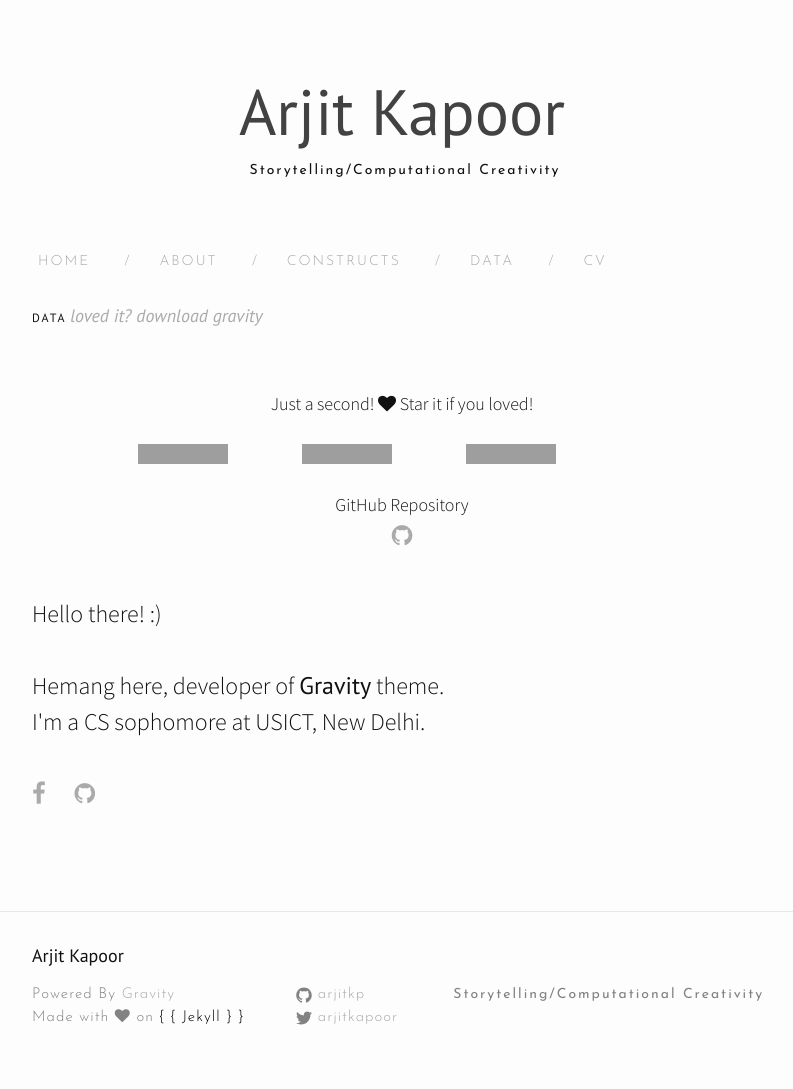
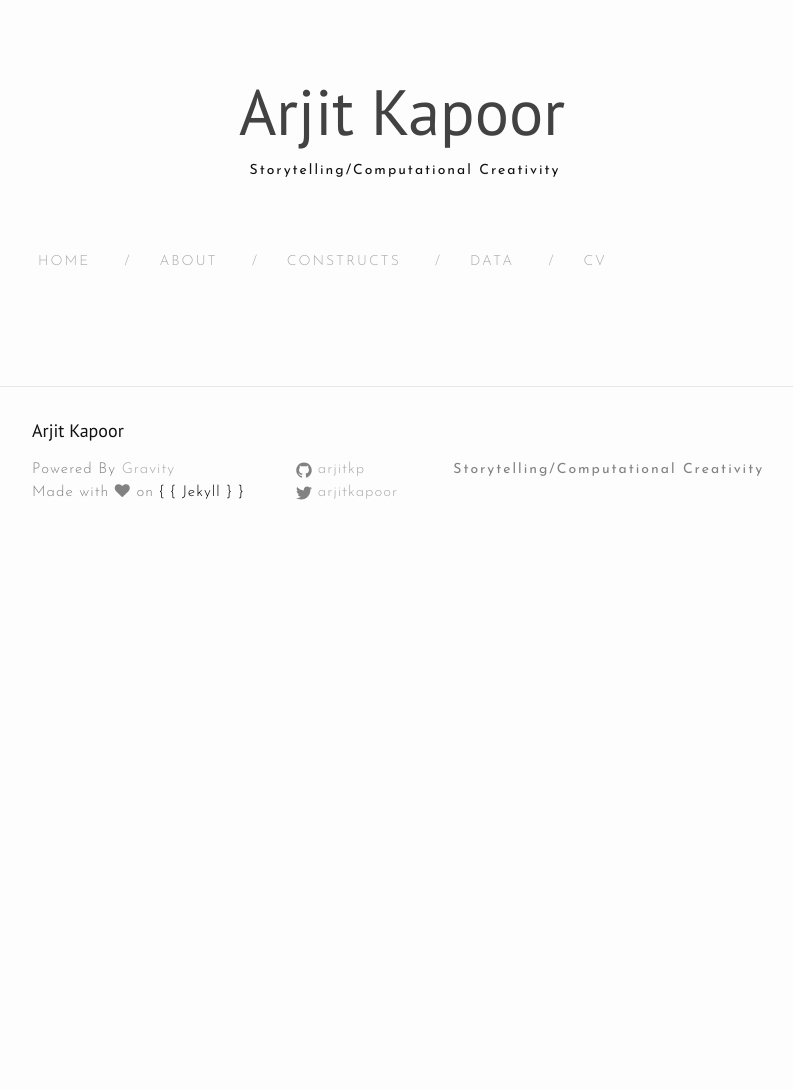
Before and after one commit to manuelvarzen/arjitkp.github.io, a Jekyll site: the page built from data.md, in a window 1280 px wide. Shown: the whole page, without its empty margins (238-1031 px from the left). Built offline with Jekyll 4.4.1, drawn with Linux system fonts in a browser that asks for light colours; nearby versions of some CDN libraries; after the commit the page ends 900 px from its top, so only the background shows below that; grey boxes are pictures that could not be loaded.

Commit message:
Update data.md

```diff
--- a/data.md
+++ b/data.md
@@ -2,31 +2,4 @@
 layout: page
 title: Data
 permalink: /data/
-
-tagline: "Loved it? Download Gravity"
 ---
-
-<br>
-
-<div class="download">
-  <center>Just a second! <i class="fa fa-heart"></i> Star it if you loved!</center>
-  <br>
-<center>
-  <iframe src="https://ghbtns.com/github-btn.html?user=hemangsk&repo=gravity&type=star&count=true&size=large" frameborder="0" scrolling="0" width="160px" height="30px"></iframe>
-
-  <iframe src="https://ghbtns.com/github-btn.html?user=hemangsk&repo=gravity&type=fork&count=true&size=large" frameborder="0" scrolling="0" width="160px" height="30px"></iframe>
-
-  <iframe src="https://ghbtns.com/github-btn.html?user=hemangsk&type=follow&count=true&size=large" frameborder="0" scrolling="0" width="200px" height="30px"></iframe>
-</center>
-</div>
-<center>GitHub Repository
-<a href="http://github.com/hemangsk/Gravity"><p><i class="fa fa-github"></i></p></a>
-</center>
-<div class="intro"><br>
-  <p>
- Hello there! :) <BR><br>
- Hemang here, developer of <span class="small-site-title">Gravity</span> theme. <br>
- I'm a CS sophomore at USICT, New Delhi. <br><br>
- <a href="http://facebook.com/hemangkr"><i class="fa fa-facebook"></i></a> &nbsp; &nbsp; &nbsp;<a href="http://github.com/hemangsk"><i class="fa fa-github"></i></a>
- </p>
-</div>
```
